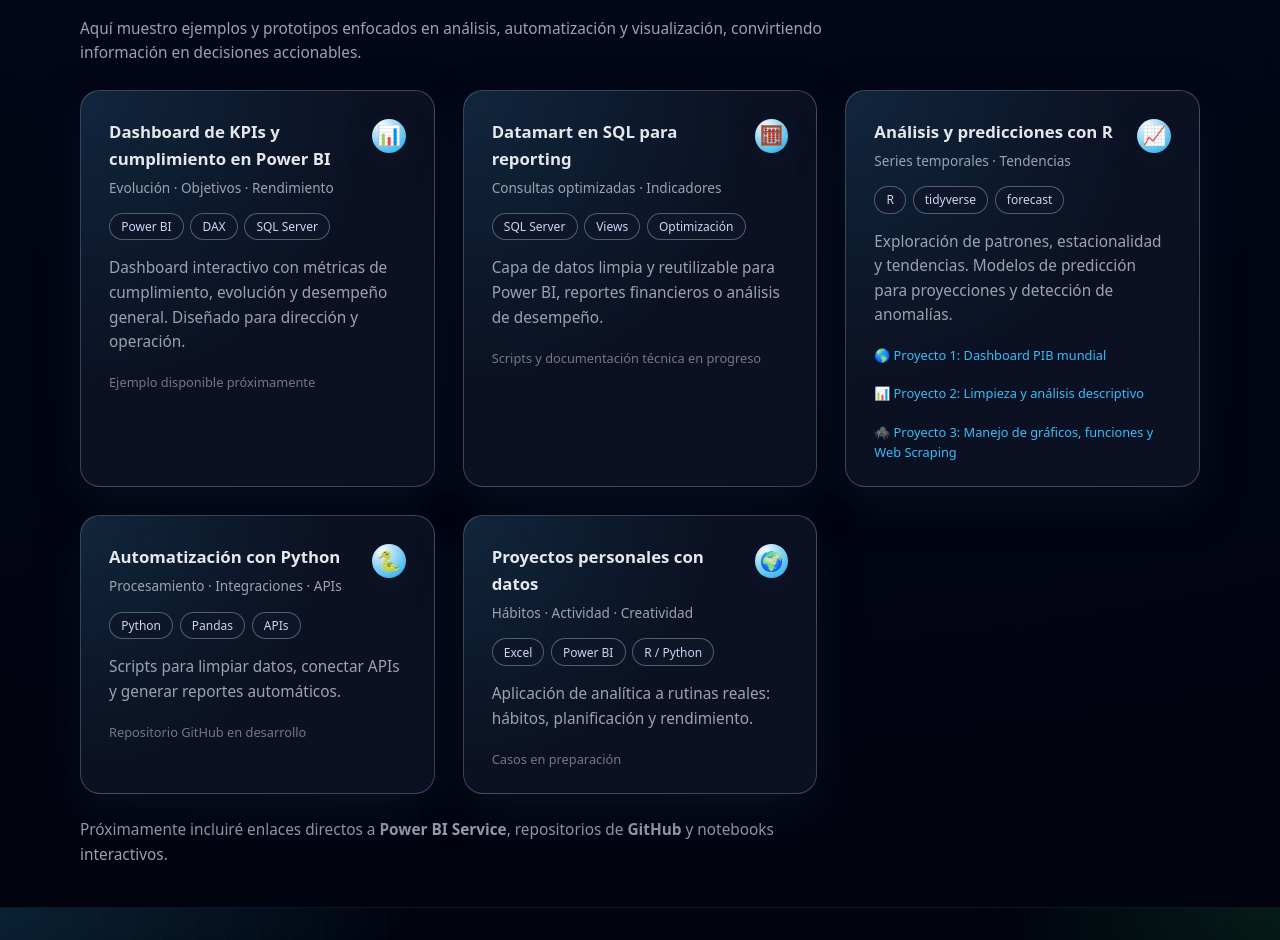
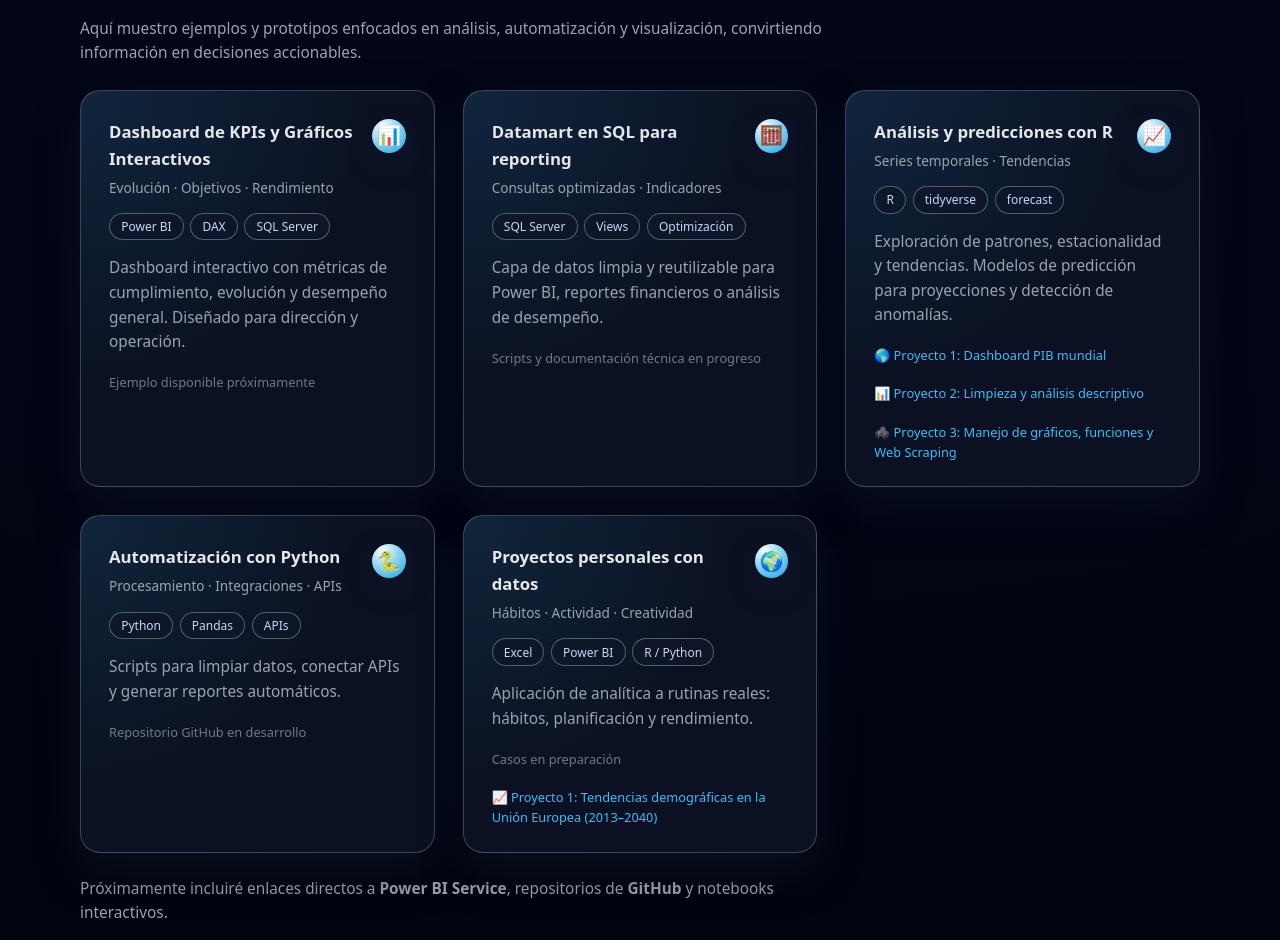
Before and after one commit to LuisFer970811/portfolio-luis-2025, a React app: page / in a window 1280 px wide. Shown: the part 2072-3012 px from the top of the page. Built offline with nearby package versions, Linux system fonts and the light colour scheme; the HTML template or start-up script is replaced by a standard one.

Commit message:
Incrustar un proyecto

```diff
--- a/src/components/Home.jsx
+++ b/src/components/Home.jsx
@@ -315,7 +315,7 @@ export default function Home() {
                 <div className="project-header">
                   <div>
                     <h3 className="project-title">
-                      Dashboard de KPIs y cumplimiento en Power BI
+                      Dashboard de KPIs y Gráficos Interactivos
                     </h3>
                     <p className="project-meta">Evolución · Objetivos · Rendimiento</p>
                   </div>
@@ -467,6 +467,16 @@ export default function Home() {
 
                 <div className="project-links">
                   <span style={{ opacity: 0.7 }}>Casos en preparación</span>
+                </div>
+                <div className="project-links">
+                  <a
+                    href="https://datawrapper.dwcdn.net/nv5cN/4/"
+                    target="_blank"
+                    rel="noopener noreferrer"
+                    className="btn-primary"
+                  >
+                    📈 Proyecto 1: Tendencias demográficas en la Unión Europea (2013–2040)
+                  </a>
                 </div>
               </article>
             </div>
```
